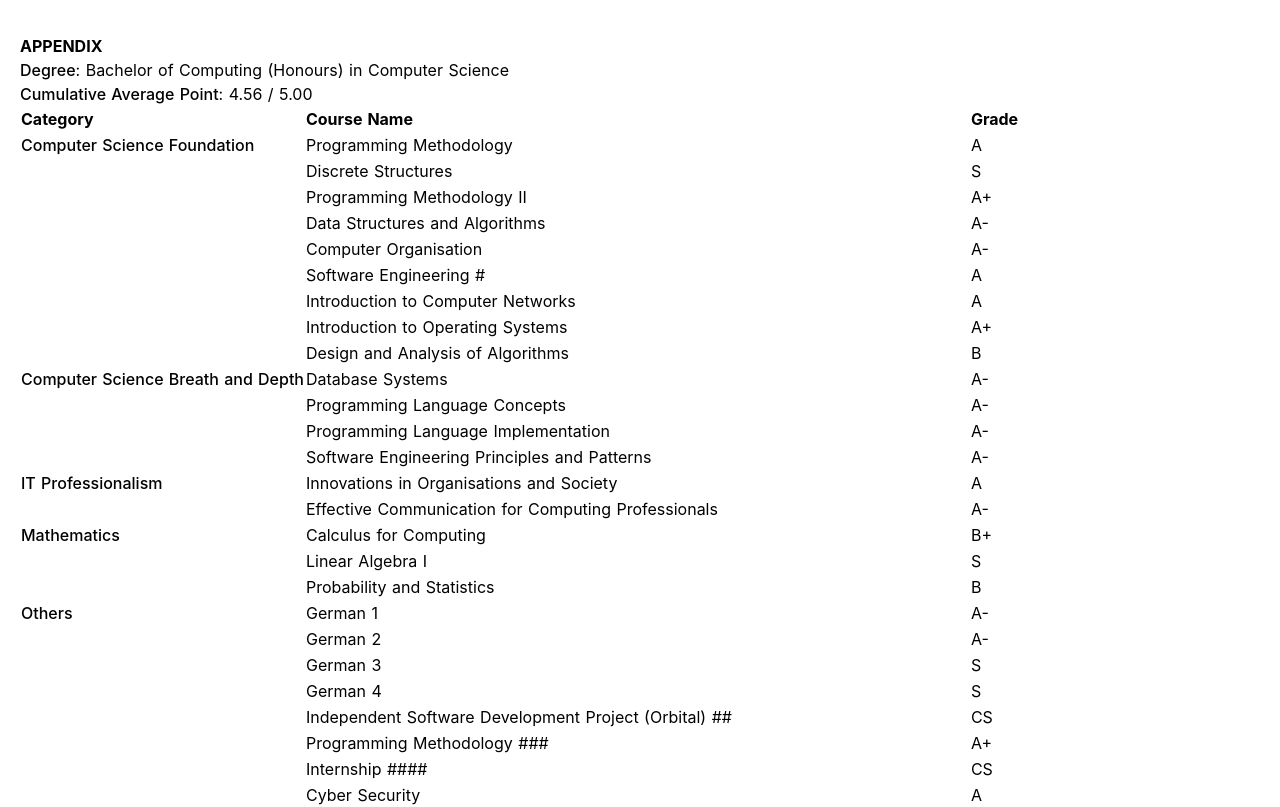
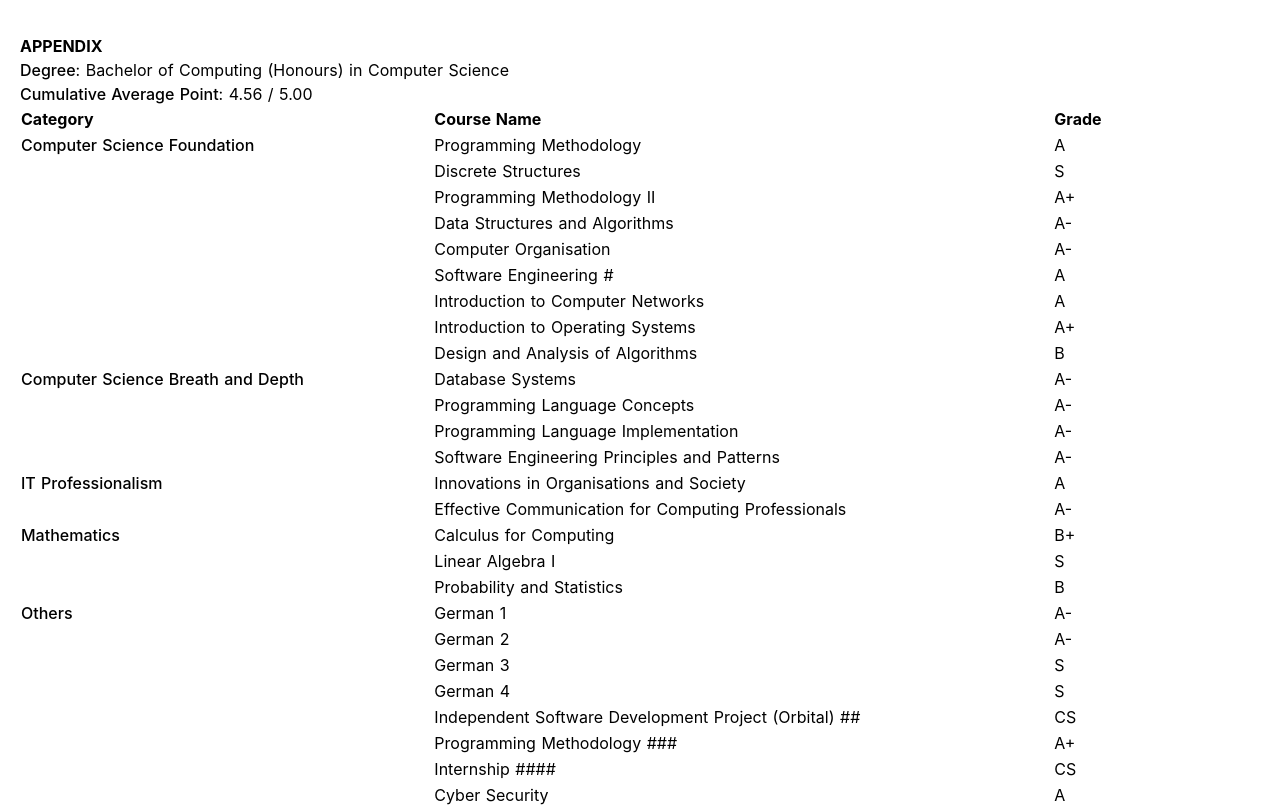
Before and after one commit to wailunlim/my-new-site, a Nuxt app: page /curriculum-vitae in a window 1280 px wide. Shown: the part 2400-3207 px from the top of the page. Built offline with nearby package versions, Linux system fonts and the light colour scheme.

Commit message:
Fix Appendix table

```diff
--- a/components/curriculum-vitae/Appendix/AppendixTable/index.vue
+++ b/components/curriculum-vitae/Appendix/AppendixTable/index.vue
@@ -1,11 +1,11 @@
 <template>
-  <table class="table-fixed">
+  <table class="table-fixed w-full">
     <thead class="text-left">
       <tr>
-        <th class="w-1/4">
+        <th class="w-1/3">
           Category
         </th>
-        <th>
+        <th class="w-1/2">
           Course Name
         </th>
         <th class="w-1/6">
--- a/components/curriculum-vitae/Appendix/AppendixTableRows/index.vue
+++ b/components/curriculum-vitae/Appendix/AppendixTableRows/index.vue
@@ -3,7 +3,7 @@
     <template v-for="group in Object.keys(splitByCategory)">
       <template v-for="(row, index) in splitByCategory[group]">
         <tr :key="row.courseName">
-          <td class="font-medium">
+          <td class="font-medium pr-2">
             {{ index === 0 ? row.category : '' }}
           </td>
           <td>{{ row.courseName }}</td>
```
